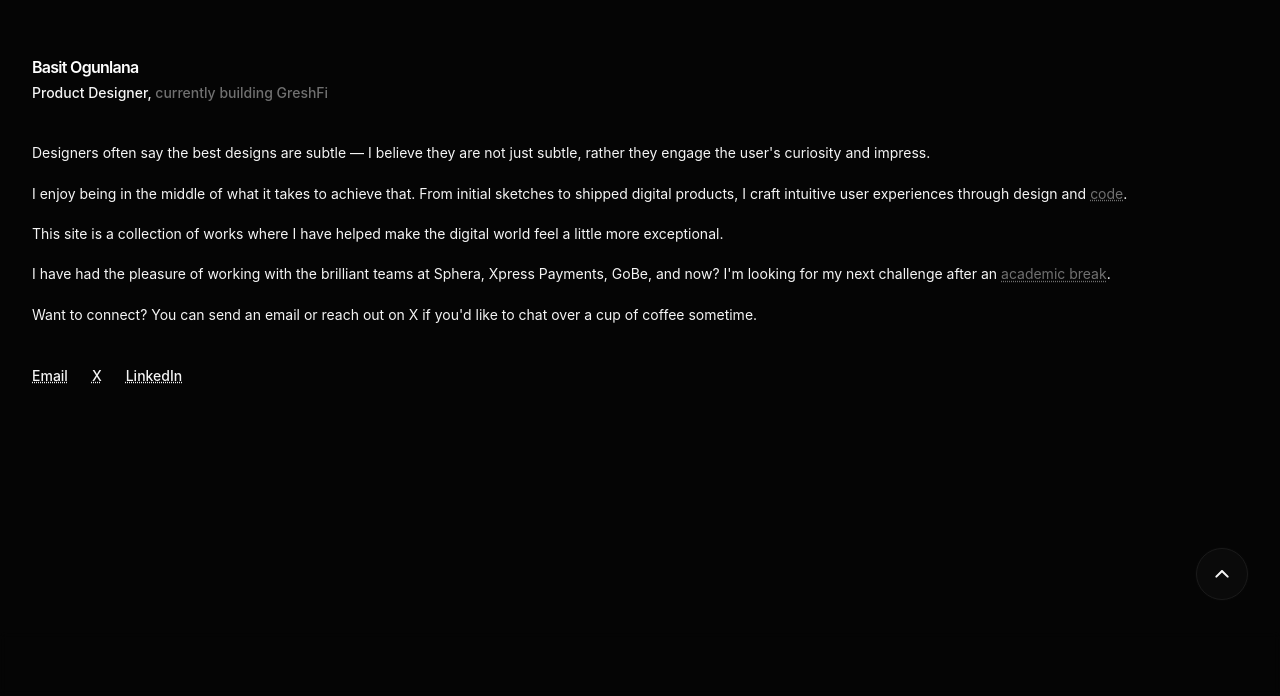
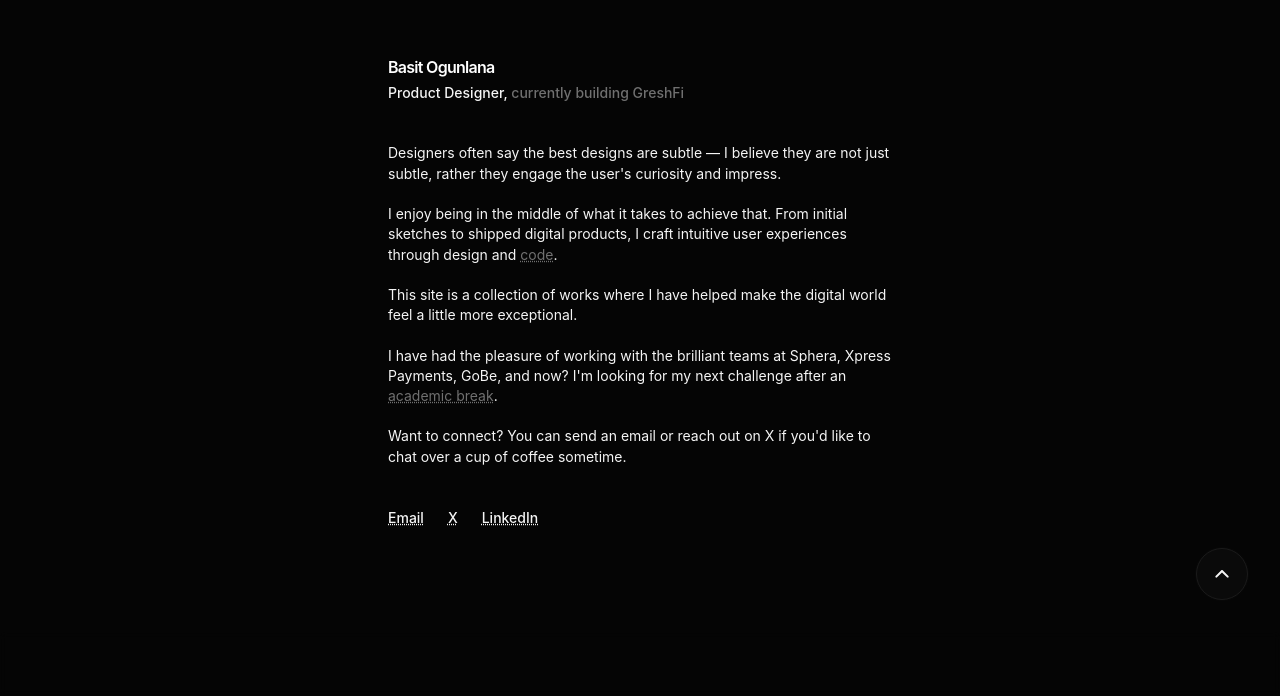
Before and after one commit to the-abdulbasit/BasitOgunlanasPortfolio, a React (Vite) app: page / in a window 1280 px wide. Shown: the part 104-800 px from the top of the page. Built offline with nearby package versions, Linux system fonts and the light colour scheme.

Commit message:
Update index.css

```diff
--- a/src/index.css
+++ b/src/index.css
@@ -527,8 +527,8 @@
     width: 100%;
   }
 
-  .max-w-\[512px\] {
-    max-width: 512px;
+  .max-w-\[504px\] {
+    max-width: 504px;
   }
 
   .max-w-none {
```
